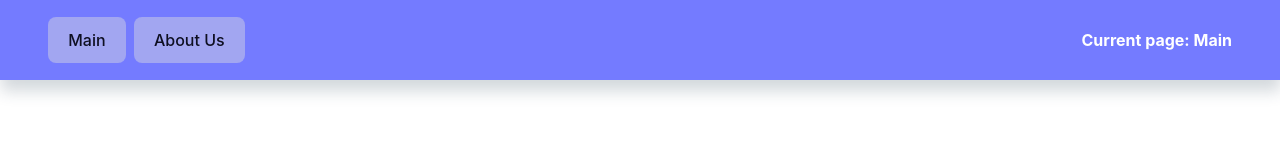
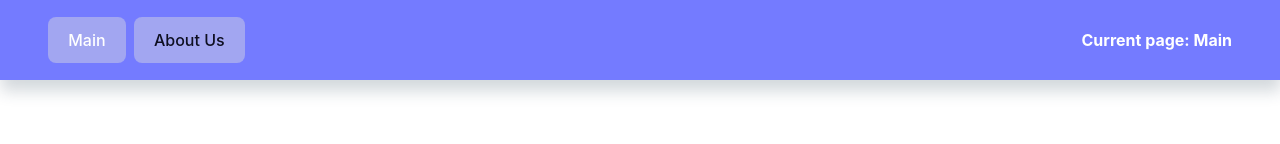
Before and after one commit to rockmonolit/rs-react, a React (Vite) app in the folder react-components/: page / in a window 1280 px wide. Shown: the top 144 px of the page. Built offline with nearby package versions, Linux system fonts and the light colour scheme.

Commit message:
fix: improve redirects

```diff
--- a/react-components/src/components/header.tsx
+++ b/react-components/src/components/header.tsx
@@ -16,7 +16,7 @@
         <div className="wrapper">
           <div className="headerContent">
             <nav className="navbar">
-              <NavLink to="/main" className="linkBtn btnMain">
+              <NavLink to="/" className="linkBtn btnMain">
                 Main
               </NavLink>
               <NavLink to="/about" className="linkBtn btnAbout">
```
Also changed, not shown: 1 other file (tests, documents, lock files or other folders).
